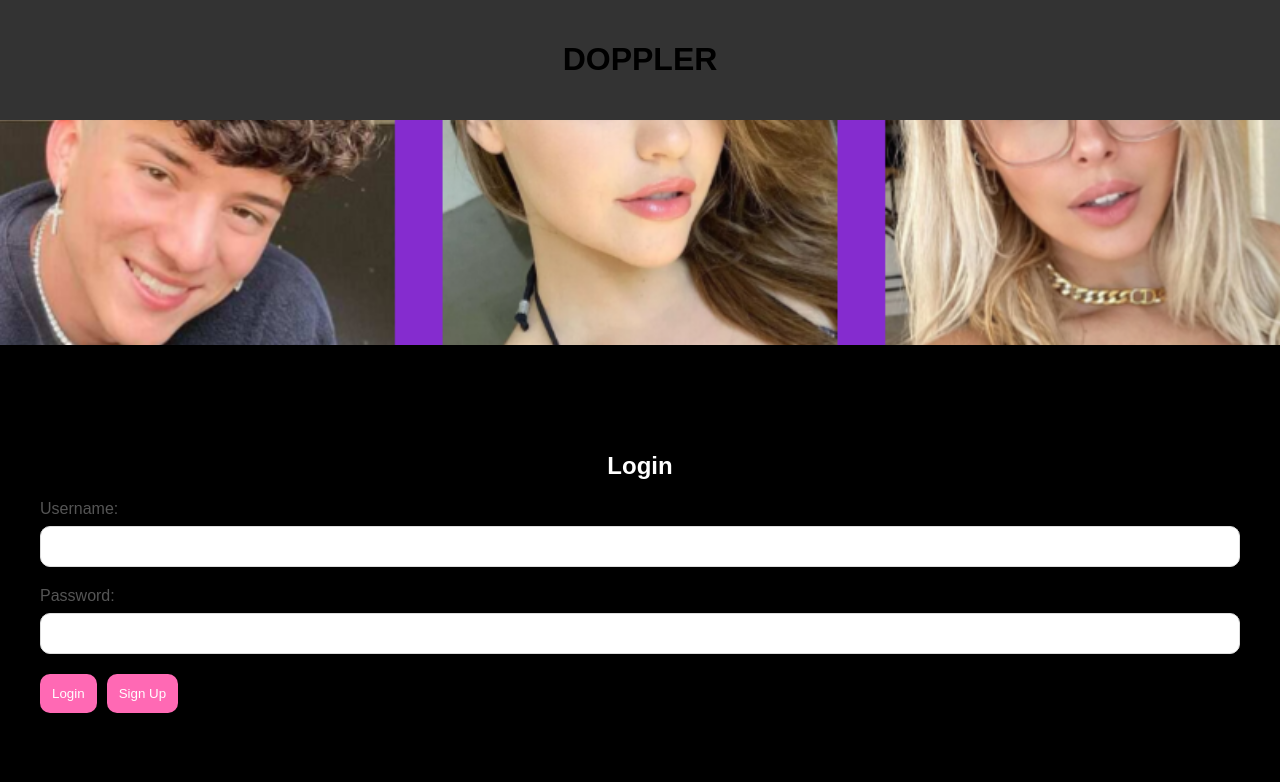
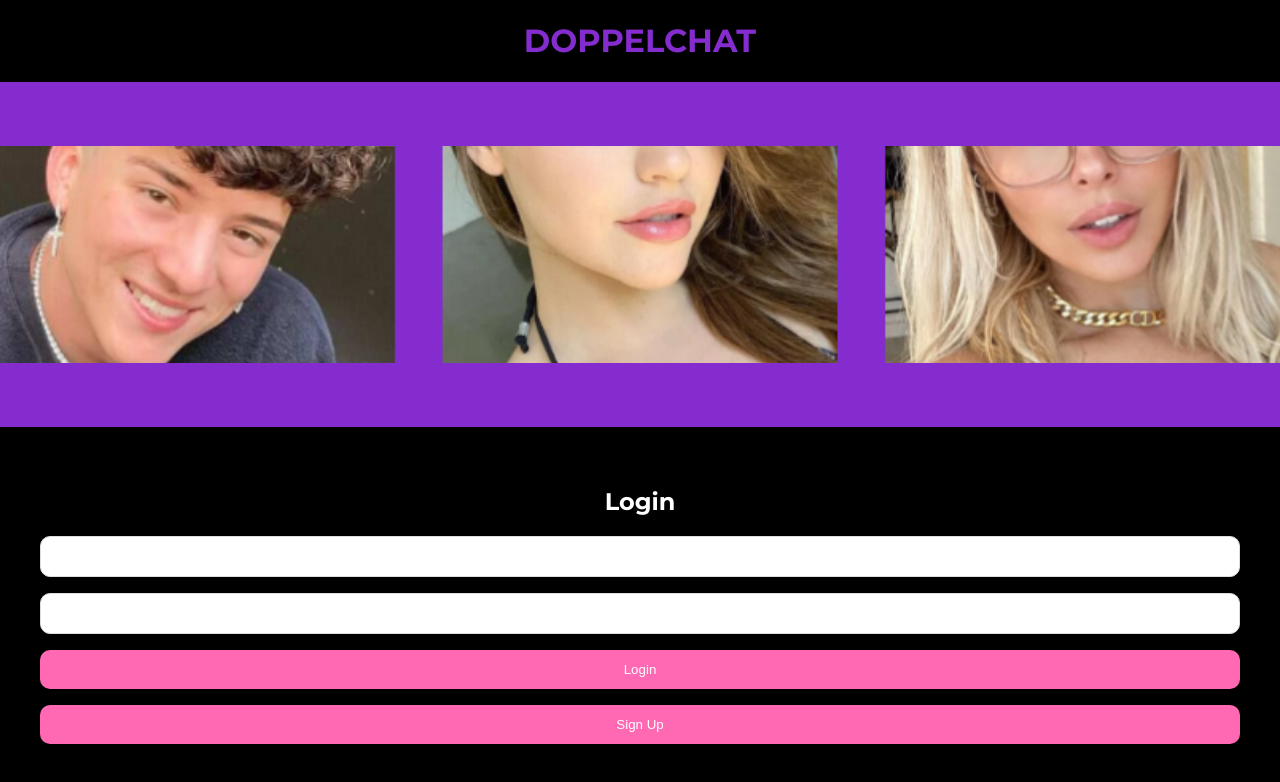
Before and after one commit to dostrelith678/geekathon-three-assholes-programming, a Next.js app: page /login in a window 1280 px wide. Shown: the top 782 px of the page. Built offline with nearby package versions, Linux system fonts and the light colour scheme.

Commit message:
advance on mockup design for login page

```diff
--- a/pages/login.jsx
+++ b/pages/login.jsx
@@ -2,30 +2,29 @@
 
 import React from 'react';
 import styles from '../styles/login.module.css';
-// import { useMemo } from 'react'; // Assurez-vous que le chemin est correct
 
 export default function LoginPage() {
-    // const chatUUID = useMemo(() => uuidv4(), []);
-    // const { messages, input, handleInputChange, handleSubmit } = useChat({
-    //     id: chatUUID,
-    //     body: { id: chatUUID },
-    //     api: '/api/steamship/chat'
-    // });
 
     return (
         <div className={styles.App}>
-            <div className={styles.topSection}><h1>DOPPLER</h1></div>
+            <div className={styles['top-section']}><h1>DOPPELCHAT</h1></div>
             <div className={styles['image-section']}></div>
             <div className={styles['login-section']}>
                 <h2 className={styles.heading}>Login</h2>
                 <form className={styles.form}>
-                    <label className={styles.label} htmlFor="username">Username:</label>
-                    <input className={styles.input} type="text" id="username" name="username"/>
+                    <div className={styles.box}>
+                        <input className={styles.input} type="text" id="email" name="email"/>
+                    </div>
 
-                    <label className={styles.label} htmlFor="password">Password:</label>
-                    <input className={styles.input} type="password" id="password" name="password"/>
-                    <div className={styles['button-container']}>
+                    <div className={styles.box}>
+                        <input className={styles.input} type="password" id="password" name="password"/>
+                    </div>
+
+                    <div className={styles.box}>
                         <button className={styles.button} type="submit">Login</button>
+                    </div>
+
+                    <div className={styles.box}>
                         <button className={styles.button} type="submit">Sign Up</button>
                     </div>
                 </form>
--- a/styles/global.css
+++ b/styles/global.css
@@ -1,7 +1,9 @@
+@import url('https://fonts.googleapis.com/css2?family=Montserrat:wght@400;700&display=swap');
+
 body {
     margin: 0;
     padding: 0;
-    font-family: sans-serif;
+    font-family: 'Montserrat', sans-serif;
     background-image: url("/valentina.jpg"); /* Remplacez avec votre base64 */
     background-size: cover;
     background-position: center;
--- a/styles/login.module.css
+++ b/styles/login.module.css
@@ -1,7 +1,7 @@
 /* login.module.css */
 .body {
   margin: 0;
-  font-family: 'Segoe UI', Tahoma, Geneva, Verdana, sans-serif;
+  font-family: 'Montserrat', sans-serif;
   display: flex;
   align-items: center;
   justify-content: center;
@@ -20,15 +20,23 @@
 }
 
 .image-section {
-  flex: 0.6;
+  flex: 1;
   background: url('../public/group.png') center/cover;
+  margin-top: 5%;
+  margin-bottom: 5%;
 }
 
-.topSection {
+.top-section {
   text-align: center;
-  padding: 20px;
-  background-color: #333;
+  background-color: black;
 }
+
+.top-section h1{
+  font-weight: 900;
+  color: rgba(133, 44, 207, 1);
+}
+
+
 
 .login-section {
   display: flex;
@@ -39,6 +47,12 @@
   padding: 40px;
   background-color: black; /* Darker pink color on hover */
   height: 100%; /* Fill the entire height of the .App container */
+}
+
+.box {
+  display: flex;
+  flex-direction: column;
+  margin-bottom: 2vh;
 }
 
 .heading {
@@ -53,16 +67,15 @@
 }
 
 .label {
-  color: #555;
+  color: white;
   margin-bottom: 8px;
 }
 
 .input {
   padding: 12px;
-  margin-bottom: 20px;
   border: 1px solid #ddd;
-  border-radius: 10px; /* Make the input boxes rounder */
-  outline: none; /* Remove the default input outline */
+  border-radius: 10px;
+  outline: none;
 }
 
 .button-container {
```
Also changed, not shown: pages/login1.jsx (deleted, +0 -34 lines).
